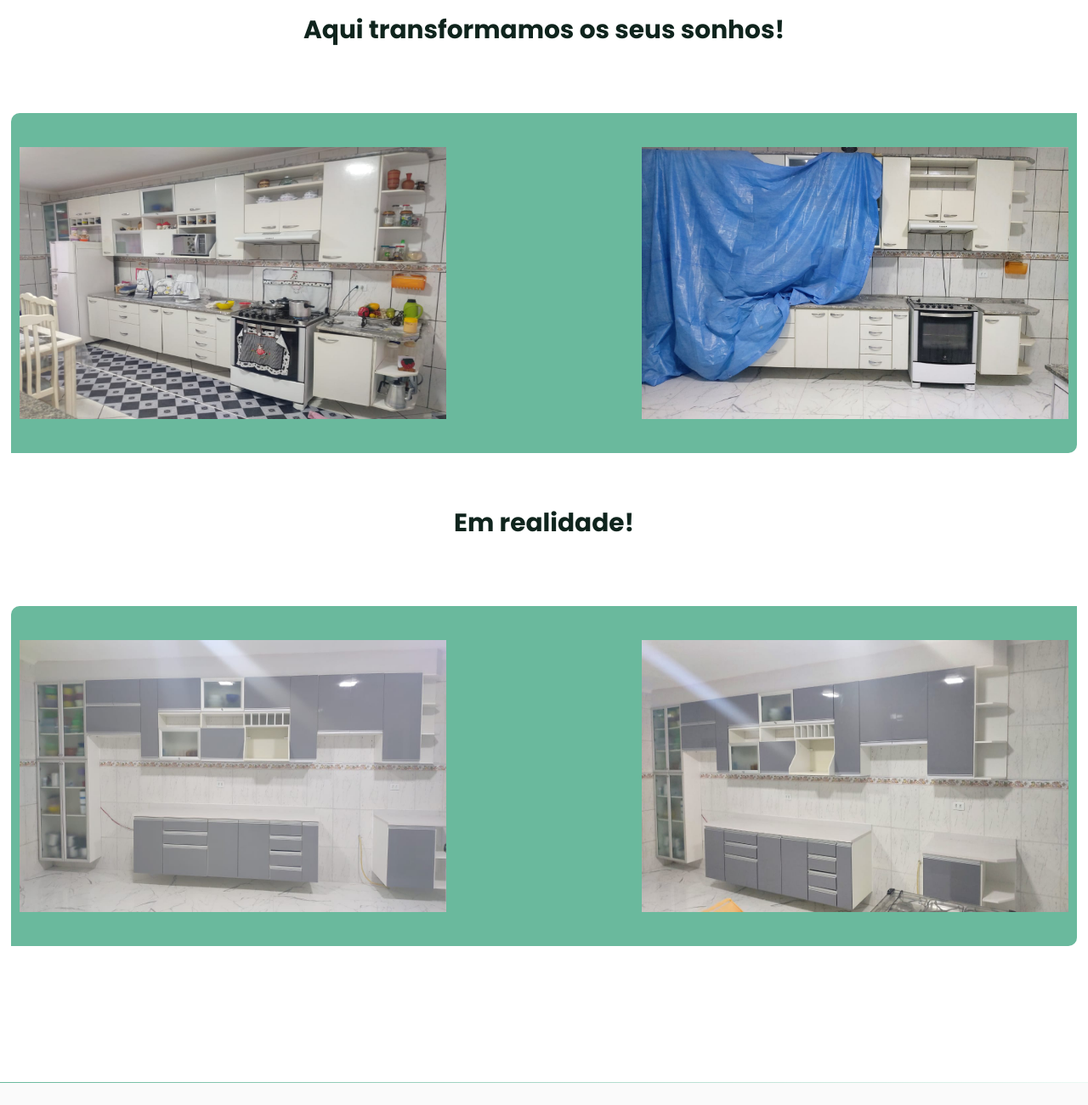
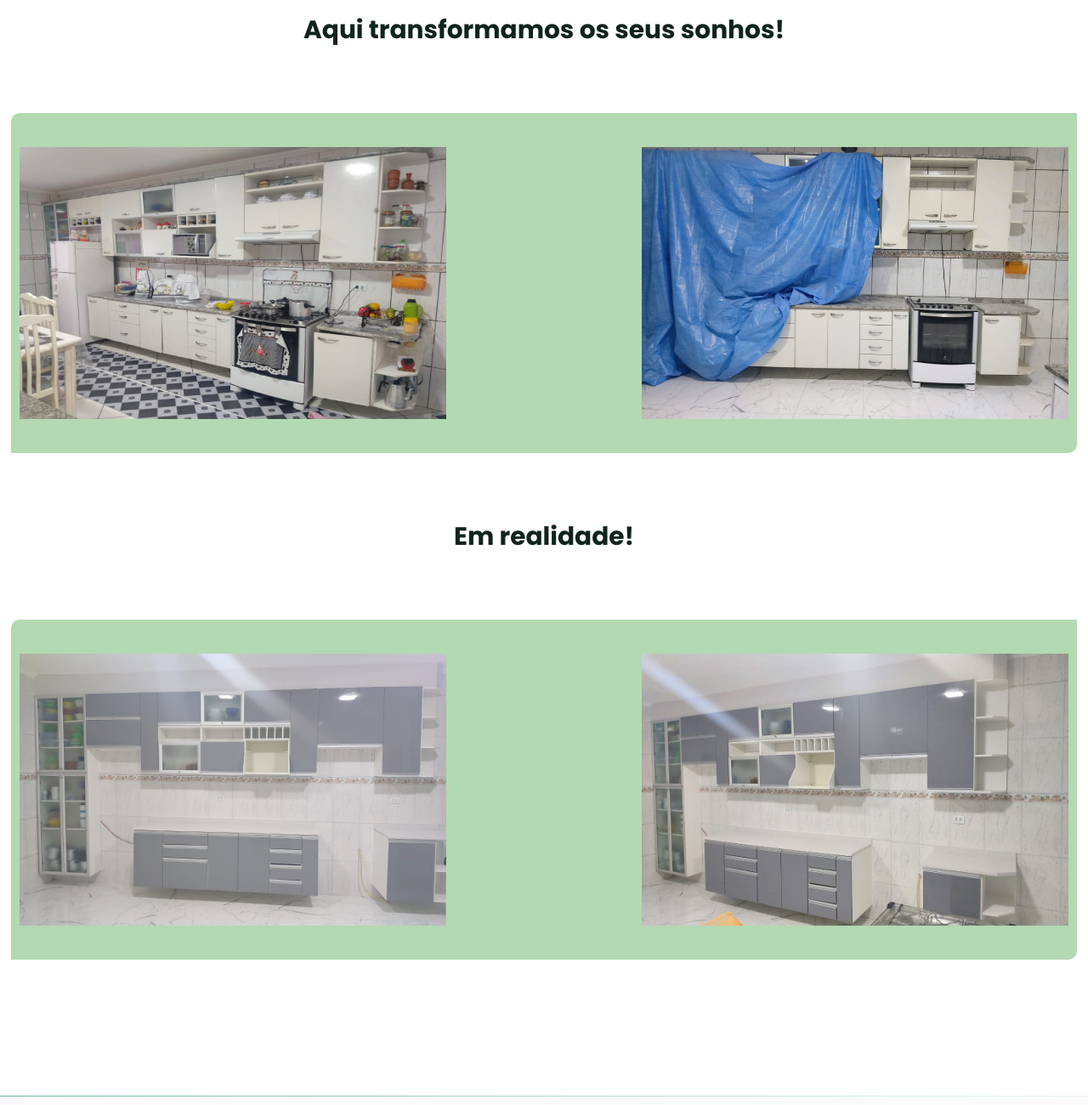
Before and after one commit to welton1986/Projeto_ReinaPlanejados, a plain HTML site: page index.html in a window 1280 px wide. Shown: the part 2680-3980 px from the top of the page at 85% size. Drawn offline with nearby package versions, Linux system fonts and the light colour scheme; files whose address does not match are found by name.

Commit message:
atualizado

```diff
--- a/style.css
+++ b/style.css
@@ -418,9 +418,9 @@ nav.show div.icon-close {
     align-items: center;
     width: 98%;
     height: 25rem;
-    background-color: var(--base-color);
+    background-color: rgba(0, 128, 0, 0.3);
     margin-top: 3.75rem;
-    margin-bottom:3.75rem;
+    margin-bottom:4.75rem;
     border-radius: 10px 0 10px 0px;
 }
 
@@ -436,7 +436,7 @@ nav.show div.icon-close {
     align-items: center;
     width: 98%;
     height: 25rem;
-    background-color: var(--base-color);
+    background-color: rgba(0, 128, 0, 0.3);
     margin-top: 3.75rem;
     border-radius: 10px 0 10px 0px;
 }
```
